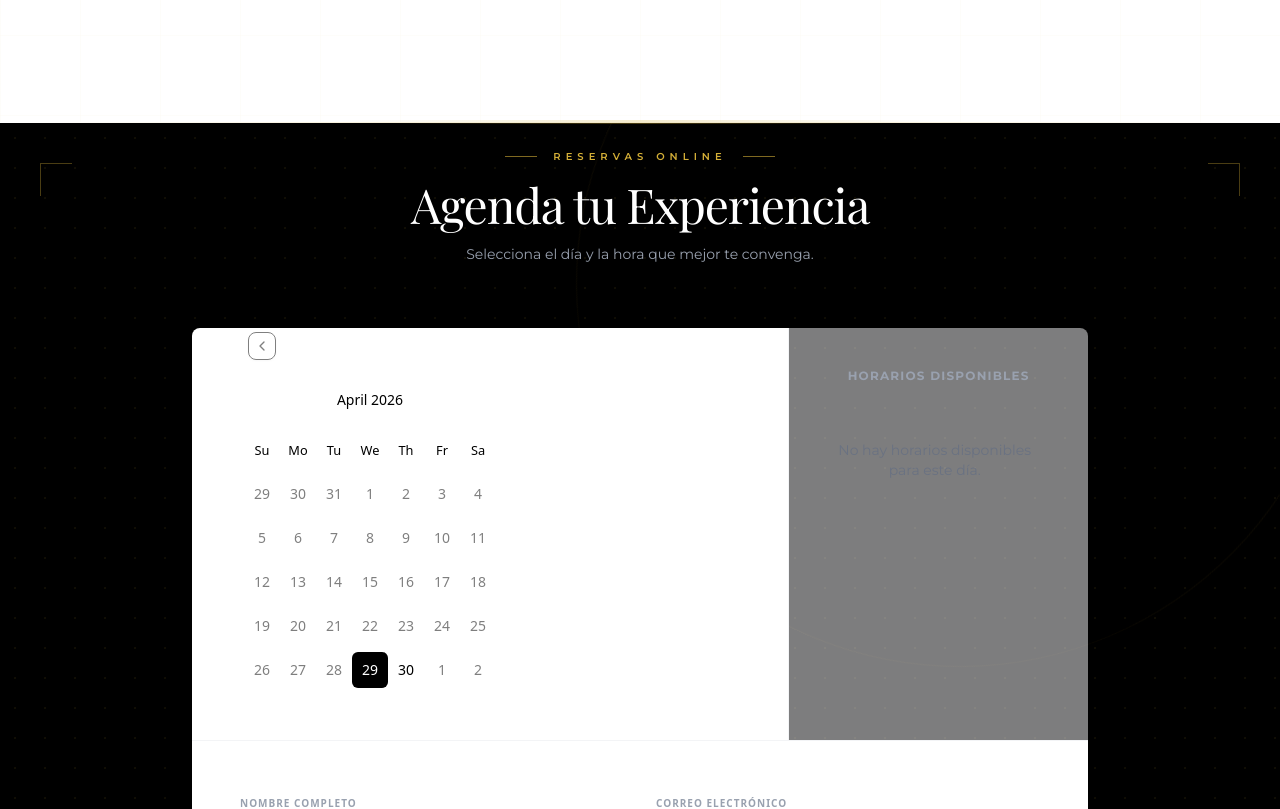
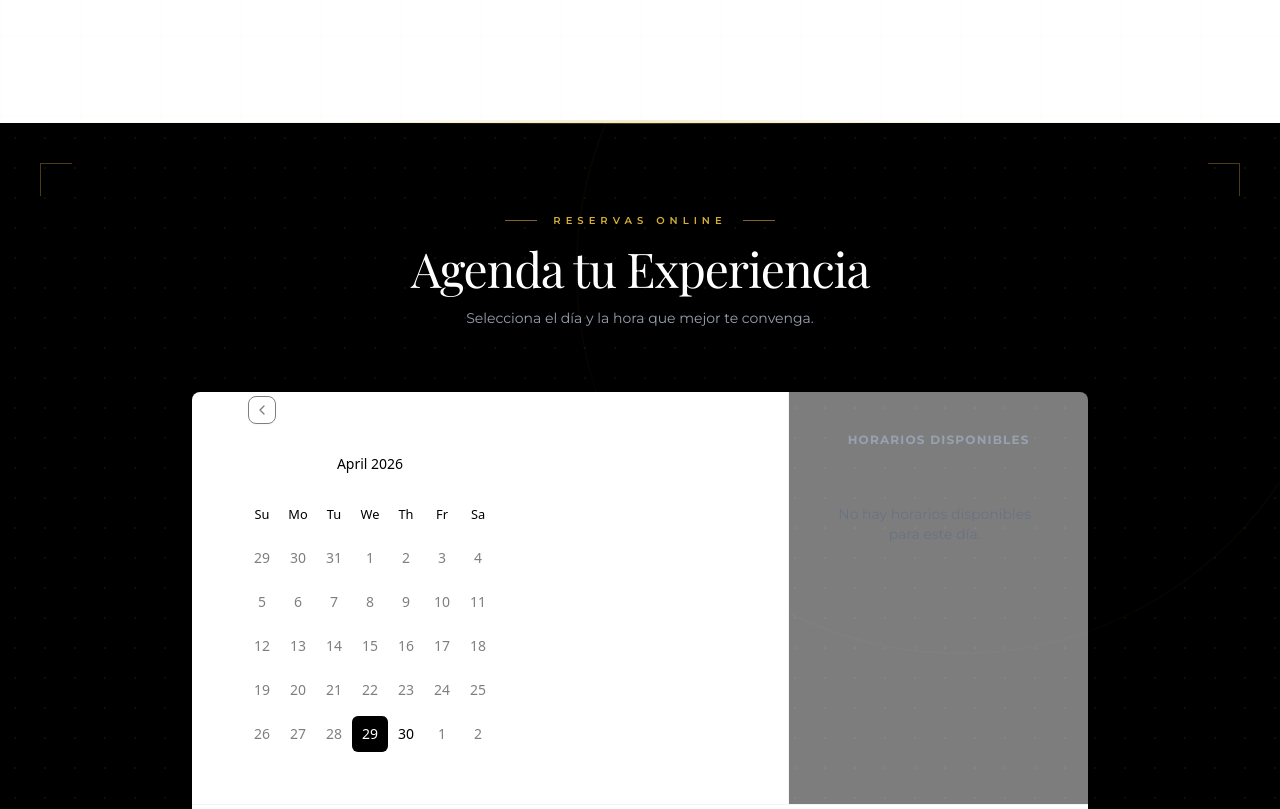
Before and after one commit to nexovaindustries/sitio-web-expressive, a Next.js app: page / in a window 1280 px wide. Shown: the part 2700-3509 px from the top of the page. Built offline with nearby package versions, Linux system fonts and the light colour scheme; a web font is replaced by a local one.

Commit message:
Equilibrar posición de la sección de reservas (pt-20, scroll-mt-20)

```diff
--- a/components/sections/BookingSystem.tsx
+++ b/components/sections/BookingSystem.tsx
@@ -143,7 +143,7 @@ export default function BookingSystem() {
   }
 
   return (
-    <section className="pt-4 pb-32 bg-black scroll-mt-0 relative overflow-hidden" id="booking">
+    <section className="pt-20 pb-32 bg-black scroll-mt-20 relative overflow-hidden" id="booking">
 
       {/* Fondo negro geométrico dorado */}
       <div className="absolute inset-0 pointer-events-none">
```
